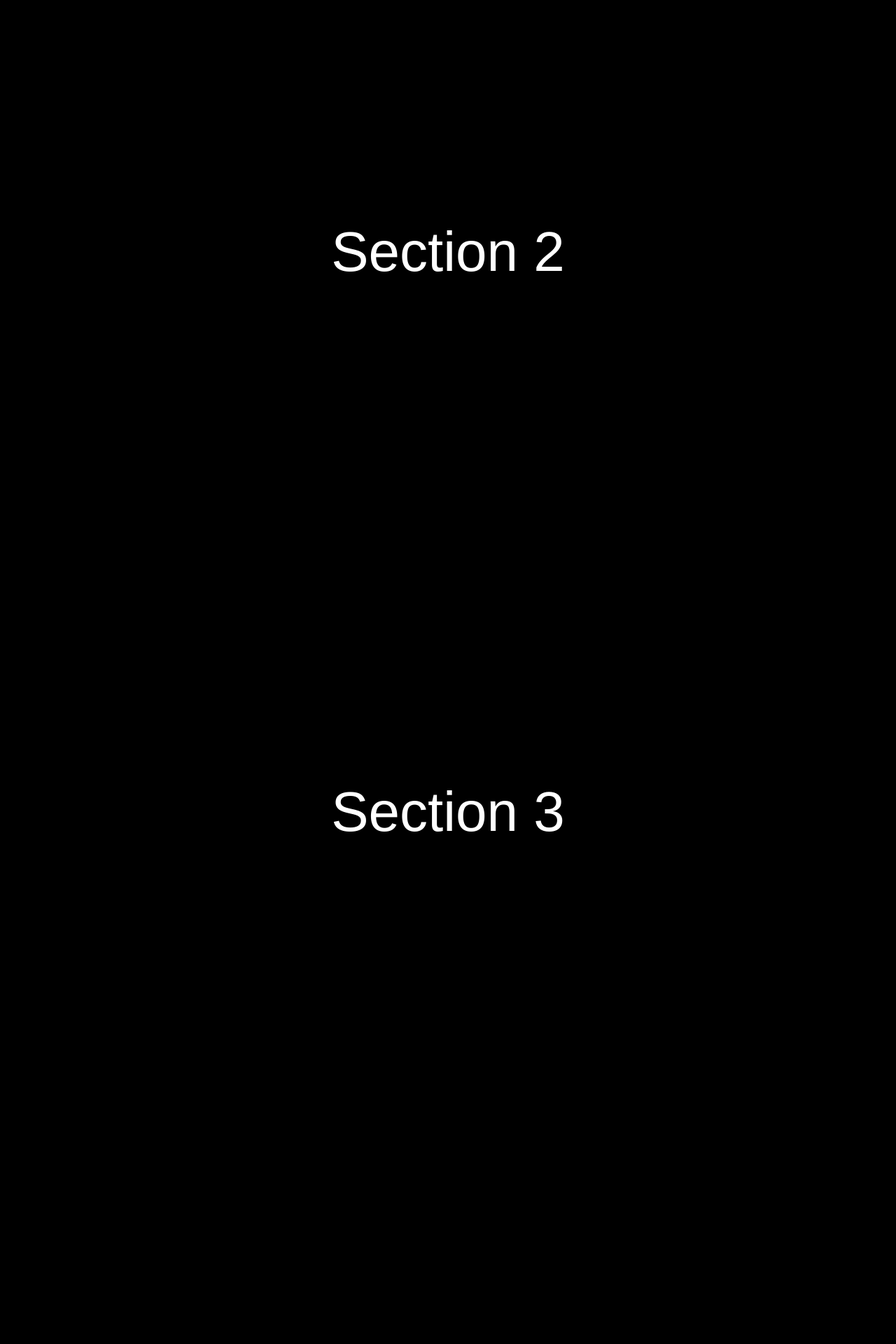
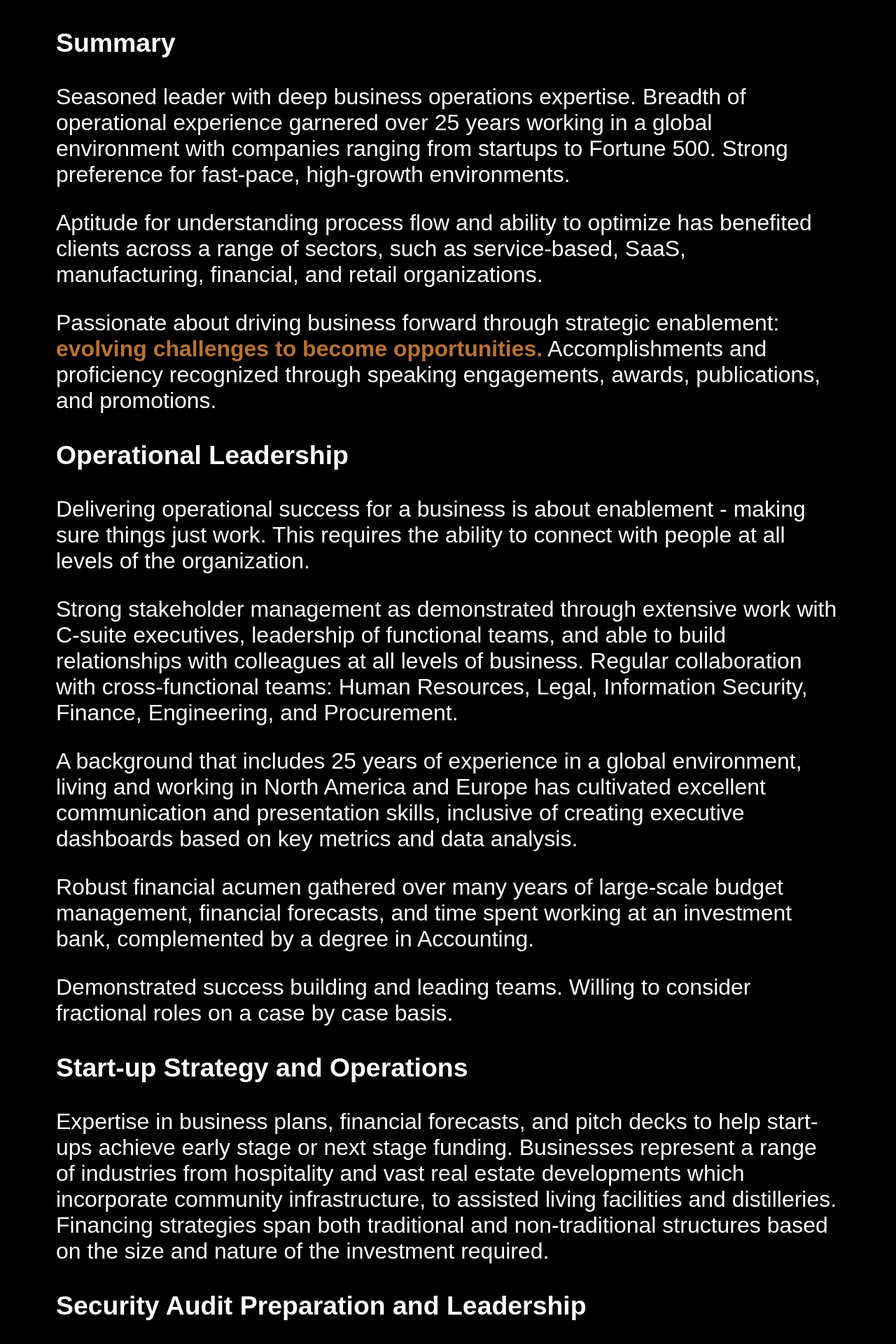
Before and after one commit to mnodson/blackwoodops, an Angular app in the folder blackwoodops-website/: page / in a window 1280 px wide. Shown: the part 840-2760 px from the top of the page at 70% size. Built offline with nearby package versions, Linux system fonts and the light colour scheme; a web font is replaced by a local one.

Commit message:
add main content

```diff
--- a/blackwoodops-website/src/app/app.component.html
+++ b/blackwoodops-website/src/app/app.component.html
@@ -35,19 +35,136 @@
   </section>
 
   <section #section2>
-    <div class="seg">Section 2</div>
-  </section>
-  <section #section3>
-    <div class="seg">Section 3</div>
-  </section>
-  <section  #section4>
-    <div class="seg">Section 4</div>
+    <div class="seg-main">
+
+      <h3>Summary</h3>
+      <p>Seasoned leader with deep business operations expertise. Breadth of operational experience garnered over 25
+        years working in a global environment with companies ranging from startups to Fortune 500. Strong preference for
+        fast-pace, high-growth environments.
+      </p>
+      <p>
+        Aptitude for understanding process flow and ability to optimize has benefited clients across a range of sectors,
+        such as service-based, SaaS, manufacturing, financial, and retail organizations.
+      </p>
+      <p>
+        Passionate about driving business forward through strategic enablement: <span class="highlight-text">evolving
+          challenges to become opportunities.</span>
+        Accomplishments and proficiency recognized through speaking
+        engagements, awards, publications, and promotions.</p>
+
+
+      <h3>Operational Leadership</h3>
+      <p>
+        Delivering operational success for a business is about enablement - making sure things just work. This requires
+        the ability to connect with people at all levels of the organization.
+      </p>
+      <p>
+        Strong stakeholder management as demonstrated through extensive work with C-suite executives, leadership of
+        functional teams, and able to build relationships with colleagues at all levels of business. Regular
+        collaboration
+        with cross-functional teams: Human Resources, Legal, Information Security, Finance, Engineering, and
+        Procurement.
+      </p>
+
+      <p>
+        A background that includes 25 years of experience in a global environment, living and working in North America
+        and
+        Europe has cultivated excellent communication and presentation skills, inclusive of creating executive
+        dashboards
+        based on key metrics and data analysis.
+      </p>
+      <p>
+        Robust financial acumen gathered over many years of large-scale budget management, financial forecasts, and time
+        spent working at an investment bank, complemented by a degree in Accounting.
+      </p>
+      <p>
+        Demonstrated success building and leading teams. Willing to consider fractional roles on a case by case basis.
+      </p>
+
+      <h3>
+        Start-up Strategy and Operations
+      </h3>
+      <p>
+        Expertise in business plans, financial forecasts, and pitch decks to help start-ups achieve early stage or next
+        stage funding. Businesses represent a range of industries from hospitality and vast real estate developments
+        which
+        incorporate community infrastructure, to assisted living facilities and distilleries. Financing strategies span
+        both traditional and non-traditional structures based on the size and nature of the investment required.
+      </p>
+
+
+      <h3>
+        Security Audit Preparation and Leadership
+      </h3>
+      <p>
+        Deep experience delivering security assessments (HITRUST, SOC 1, SOC 2) covering HIPAA and HITECH legislation,
+        along with data privacy regulations for flagship cloud-based product portfolios. Expert on the complexities
+        across the breadth of security frameworks from sources such as HITRUST, AICPA, HIPAA Security Risk Assessment
+        (SRA),
+        NIST 800-53, ISO 27001, StateRAMP, and FedRAMP. Background includes successfully leading teams through inaugural
+        assessment processes with third party auditors.
+      </p>
+
+
+      <h3>
+        Process Design and Procedural Documentation
+      </h3>
+      <p>
+        10 years of process design. Initiatives require strong stakeholder management with executives representing
+        diverse
+        functional areas. Documentation embraces new ways of thinking to engage target audiences, while weaving in the
+        spirit of the company during the user journey. Previous manuals or handbooks can be evolved user friendly
+        portals
+        where people can easily search and find information. Certified Six Sigma Black Belt™.
+      </p>
+
+      <h3>
+        High-Profile and Complex Project Management
+      </h3>
+      <p>
+        15 years of experience with project management, with focus in technology. Project examples include large-scale
+        technology development, bringing new products to market, vendor platform selection and implementation, and
+        multi-dimensional operational projects which involve teams and deliverables across the business.
+
+      </p>
+
+      <h3>
+        Risk Management
+      </h3>
+      <p>
+        Leading enterprise risk management, including evolving risk strategy, business continuity plans, comprehensive
+        risk management conversations across the business, advocating for improvements, administration of the risk
+        repository, and executive dashboards for PLC Board consumption and publication.
+      </p>
+    </div>
+
+    <div class="seg-main">
+
+      <h3>Functional Expertise</h3>
+
+      <ul>
+        <li>Operations management, process design & re-engineering, KPIs</li>
+        <li>Mergers and acquisitions (M&A), high-profile project management</li>
+        <li>Vendor management, operations software selection / implementation</li>
+        <li>Sales operations - RFPs, CRM, SOWs, customer onboarding</li>
+        <li>Writing business plans, pitch decks, and board proposals</li>
+        <li>ERM, GRC, ESG, regulatory compliance, corporate publications & reporting</li>
+        <li>Security audits & accreditation (HITRUST, AICPA - SOC 1 & SOC 2)</li>
+        <li>Business continuity, crisis management</li>
+        <li>Forecasting, budget management, P&L</li>
+      </ul>
+
+      <h3>Certifications</h3>
+
+      <ul>
+        <li>GRCP - Governance, Risk and Compliance Professional</li>
+        <li>IDPP - Integrated Data Privacy Professional</li>
+        <li>CSSBB - Certified Six Sigma Black Belt</li>
+      </ul>
+    </div>
   </section>
 </article>
 
-<div class="scroll-segments">
-  <div #section1Indicator class="section active"></div>
-  <div #section2Indicator class="section"></div>
-  <div #section3Indicator class="section"></div>
-  <div #section4Indicator class="section"></div>
-</div>
+<footer>
+  donna@blackwoodops.com
+</footer>
--- a/blackwoodops-website/src/app/app.component.scss
+++ b/blackwoodops-website/src/app/app.component.scss
@@ -70,16 +70,13 @@
 
 .scroller {
 
-
     section {
-        scroll-snap-align: start;
-        height: 100vh;
-
         &:first-child {
             display: grid;
             align-content: stretch;
             align-items: stretch;
             grid-template-rows: 0fr 2fr;
+            height: 100vh;
         }
 
         &:not(:first-child) {
@@ -98,6 +95,18 @@
     position: relative;
 
     color: #fff;
+}
+
+.seg-main {
+    color: #fff;
+
+    margin: 5rem;
+    font-size: 2rem;
+
+    .highlight-text {
+        color: var(--brand-orange);
+        font-weight: 600;
+    }
 }
 
 .office_background {
@@ -253,6 +262,14 @@
     }
 }
 
+footer {
+    color: var(--brand-dark);
+    padding: 3rem;
+    text-align: center;
+    font-size: 2rem;
+    background: var(--brand-teal);
+    font-weight: 900;
+}
 
 @media only screen and (max-width: 480px) {
     .banner {
@@ -260,7 +277,7 @@
         padding-top: 0;
 
         >div {
-            width: 100vw;
+            width: 100%;
             box-sizing: border-box;
         }
 
@@ -287,7 +304,7 @@
     }
 
     .headshot {
-        width: 25rem;
+        width: auto;
         height: 20rem;
 
         &.donna {
@@ -300,14 +317,7 @@
         }
 
         .floating-pin {
-            bottom: 1rem;
-            left: 3rem;
-
-            .meta {
-                .line-1 {
-                    font-size: 2.5rem;
-                }
-            }
+            display: none;
         }
     }
 
@@ -320,6 +330,13 @@
             margin: auto 0;
             padding: 0 2rem;
         }
+    }
+
+    .seg-main {
+        color: #fff;
+
+        margin: 2rem;
+        font-size: 2rem;
     }
 
     .scroll-segments {
@@ -340,7 +357,7 @@
         padding-top: 0;
 
         >div {
-            width: 100vw;
+            width: 100%;
             box-sizing: border-box;
         }
 
--- a/blackwoodops-website/src/app/app.component.ts
+++ b/blackwoodops-website/src/app/app.component.ts
@@ -7,60 +7,4 @@ import { Component, ElementRef, HostListener, ViewChild } from '@angular/core';
 })
 export class AppComponent {
 
-  @ViewChild('section1')
-  section1!: ElementRef;
-
-  @ViewChild('section2')
-  section2!: ElementRef;
-
-  @ViewChild('section3')
-  section3!: ElementRef;
-
-  @ViewChild('section4')
-  section4!: ElementRef;
-
-  @ViewChild('section1Indicator')
-  section1Indicator!: ElementRef;
-
-  @ViewChild('section2Indicator')
-  section2Indicator!: ElementRef;
-
-  @ViewChild('section3Indicator')
-  section3Indicator!: ElementRef;
-
-  @ViewChild('section4Indicator')
-  section4Indicator!: ElementRef;
-
-
-  @HostListener('document:scroll')
-  scroll() {
-    console.log('scrolling', document.documentElement.scrollTop);
-
-    const pos = document.documentElement.scrollTop;
-    const sectionHeight = this.section1.nativeElement.offsetHeight;
-
-    switch (true) {
-      case pos >= 0 && pos < sectionHeight:
-        this.setActiveSection(this.section1Indicator,
-          [this.section2Indicator, this.section3Indicator, this.section4Indicator]);
-        break;
-      case pos >= sectionHeight && pos < sectionHeight * 2:
-        this.setActiveSection(this.section2Indicator,
-          [this.section1Indicator, this.section3Indicator, this.section4Indicator]);
-        break;
-      case pos >= sectionHeight * 2 && pos < sectionHeight * 3:
-        this.setActiveSection(this.section3Indicator,
-          [this.section1Indicator, this.section2Indicator, this.section4Indicator]);
-        break;
-      case pos >= sectionHeight * 3 && pos < sectionHeight * 4:
-        this.setActiveSection(this.section4Indicator,
-          [this.section1Indicator, this.section2Indicator, this.section3Indicator]);
-        break;
-    }
-  }
-
-  setActiveSection(section: ElementRef, others: ElementRef[]) {
-    section.nativeElement.classList.add('active');
-    others.forEach(section => section.nativeElement.classList.remove('active'));
-  }
 }
```
